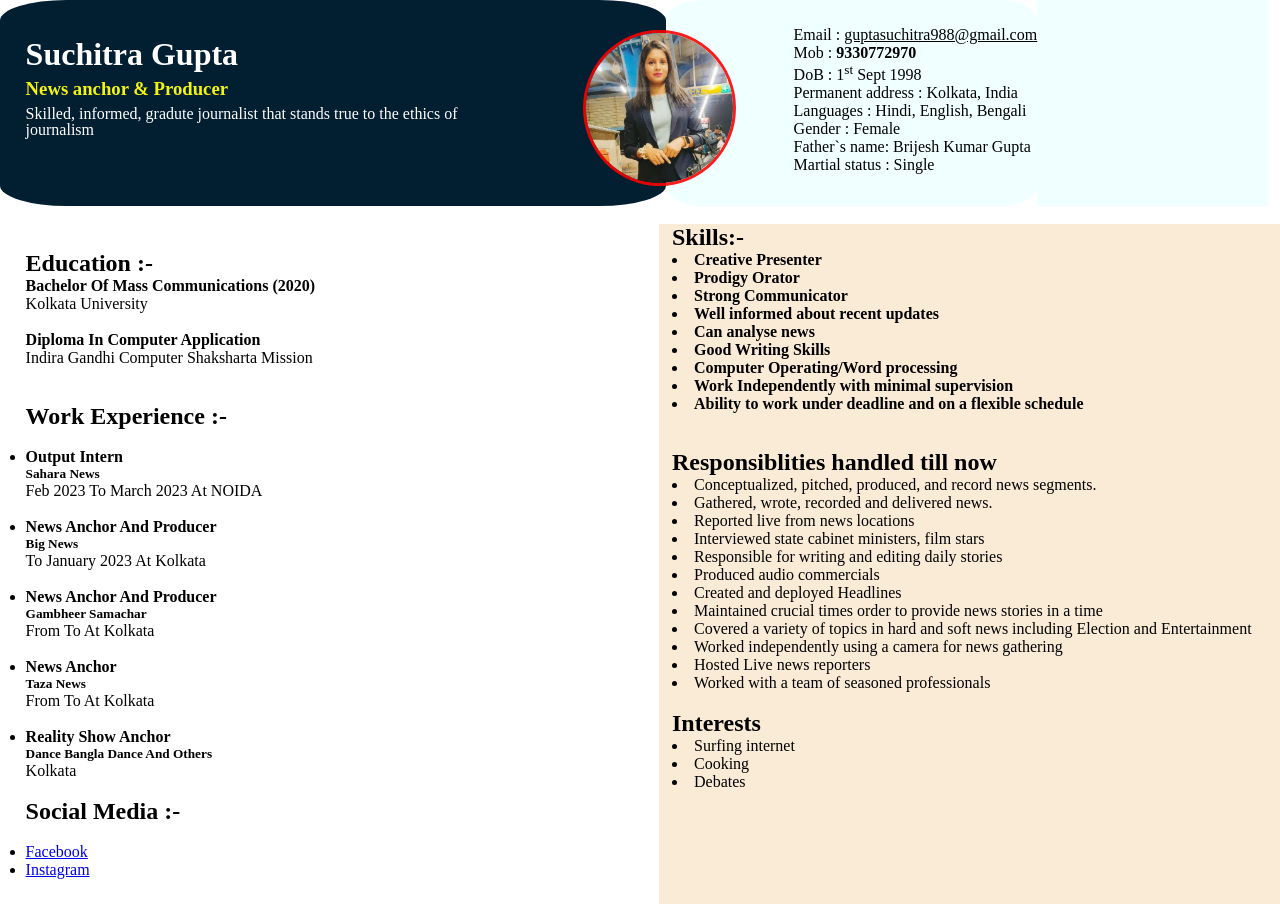
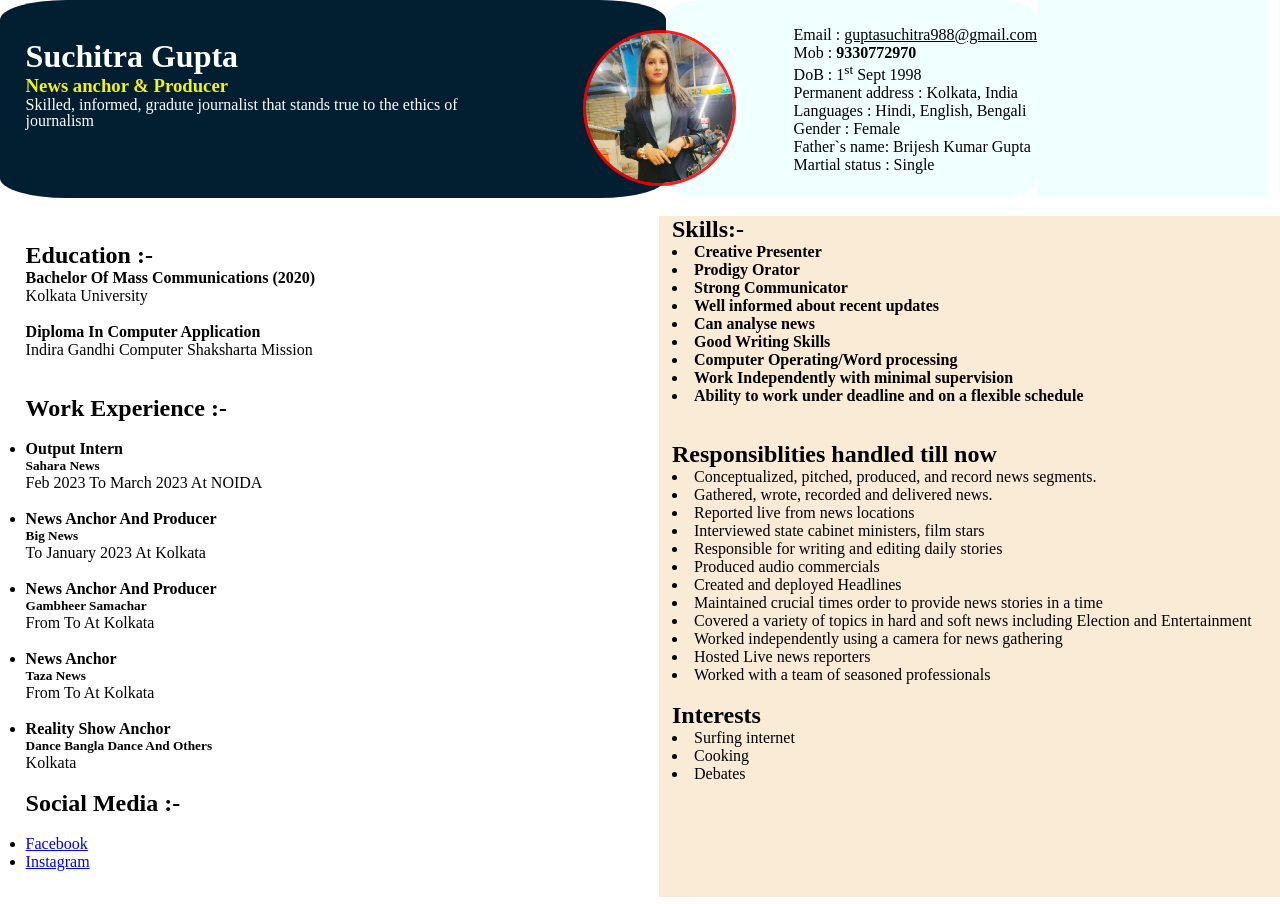
Before and after one commit to hrishavratan/resume, a plain HTML site: page index.html in a window 1280 px wide. Drawn offline with Linux system fonts and the light colour scheme.

Commit message:
first commit

```diff
--- a/style.css
+++ b/style.css
@@ -11,7 +11,6 @@
     background-color: rgb(2, 30, 49);
     display:flex;
     width:50%;
-    line-height: 210%;
     border-radius: 10%;
 }
 .bio h1{
```
